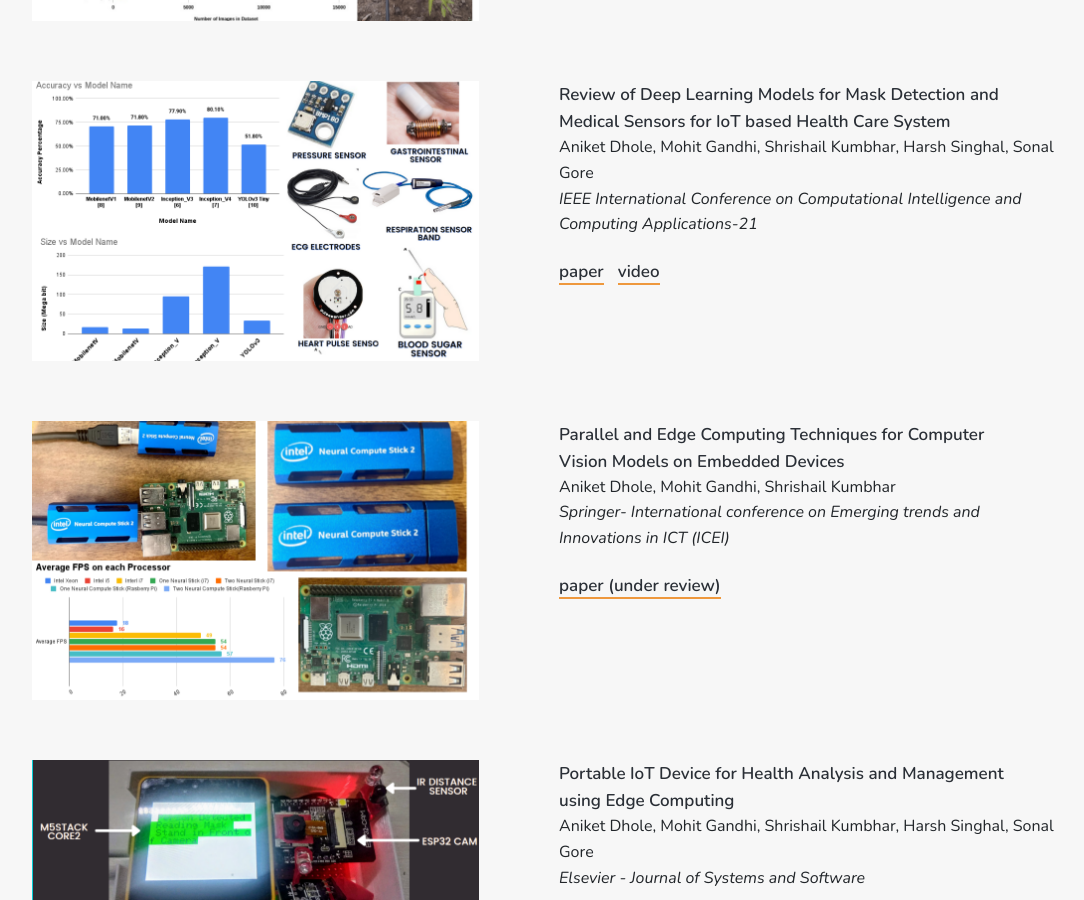
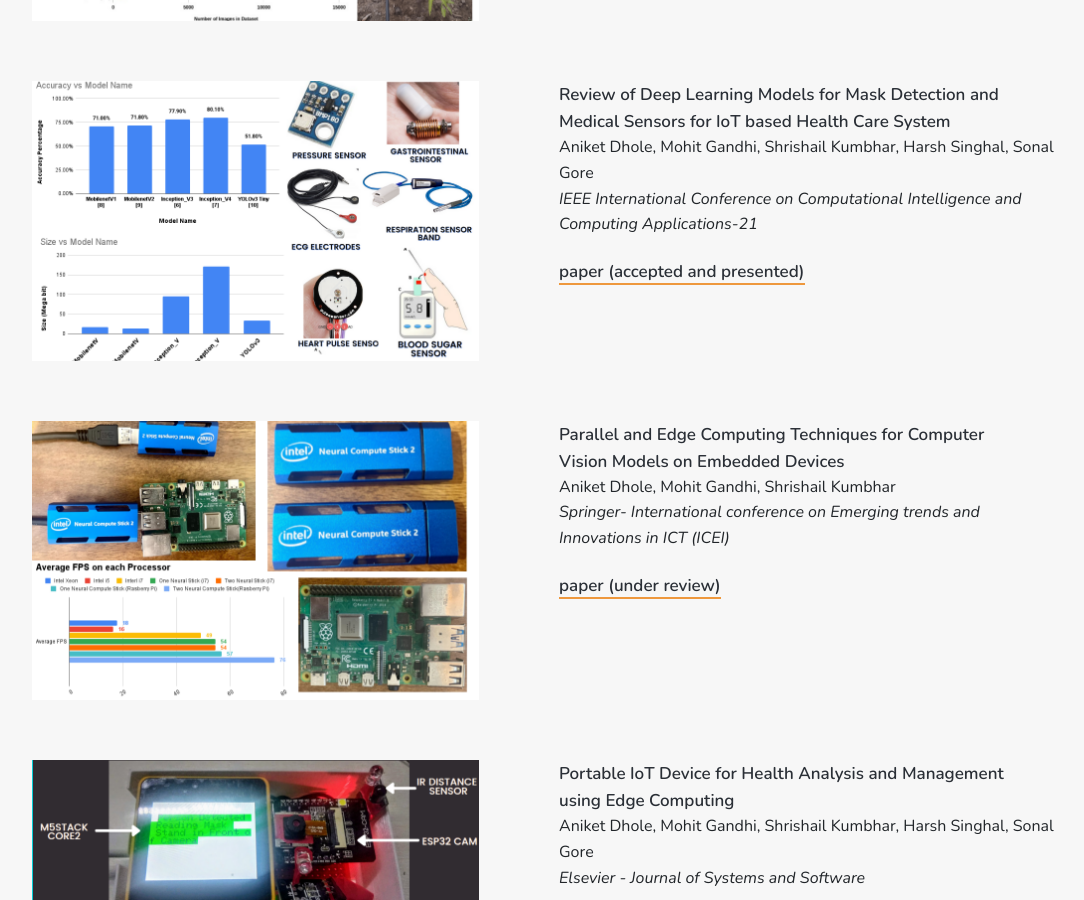
Before and after one commit to aniketdhole07/web, a Jekyll site: the page built from index.html, in a window 1280 px wide and 900 px high, scrolled down 978 px. Shown: the whole window, without its empty margins (96-1180 px from the left). Built offline with Jekyll 4.4.1, drawn with Linux system fonts in a browser that asks for light colours; nearby versions of some CDN libraries; the list of posts is cut into pages by our own code.

Commit message:
Update sp_mask.md

```diff
--- a/_research/sp_mask.md
+++ b/_research/sp_mask.md
@@ -7,8 +7,6 @@
 conference: IEEE  International Conference on Computational Intelligence and Computing Applications-21
 award:
 excerpt:
-paper_text: [paper]
-paper_url:
-video_text: [video]
-video_url:
+paper_text: [paper (accepted and presented)]
+paper_url: https://drive.google.com/file/d/10eVcctDBIqR8wYAjG9hJ6vrmJHUnoNKl/view
 ---
```
